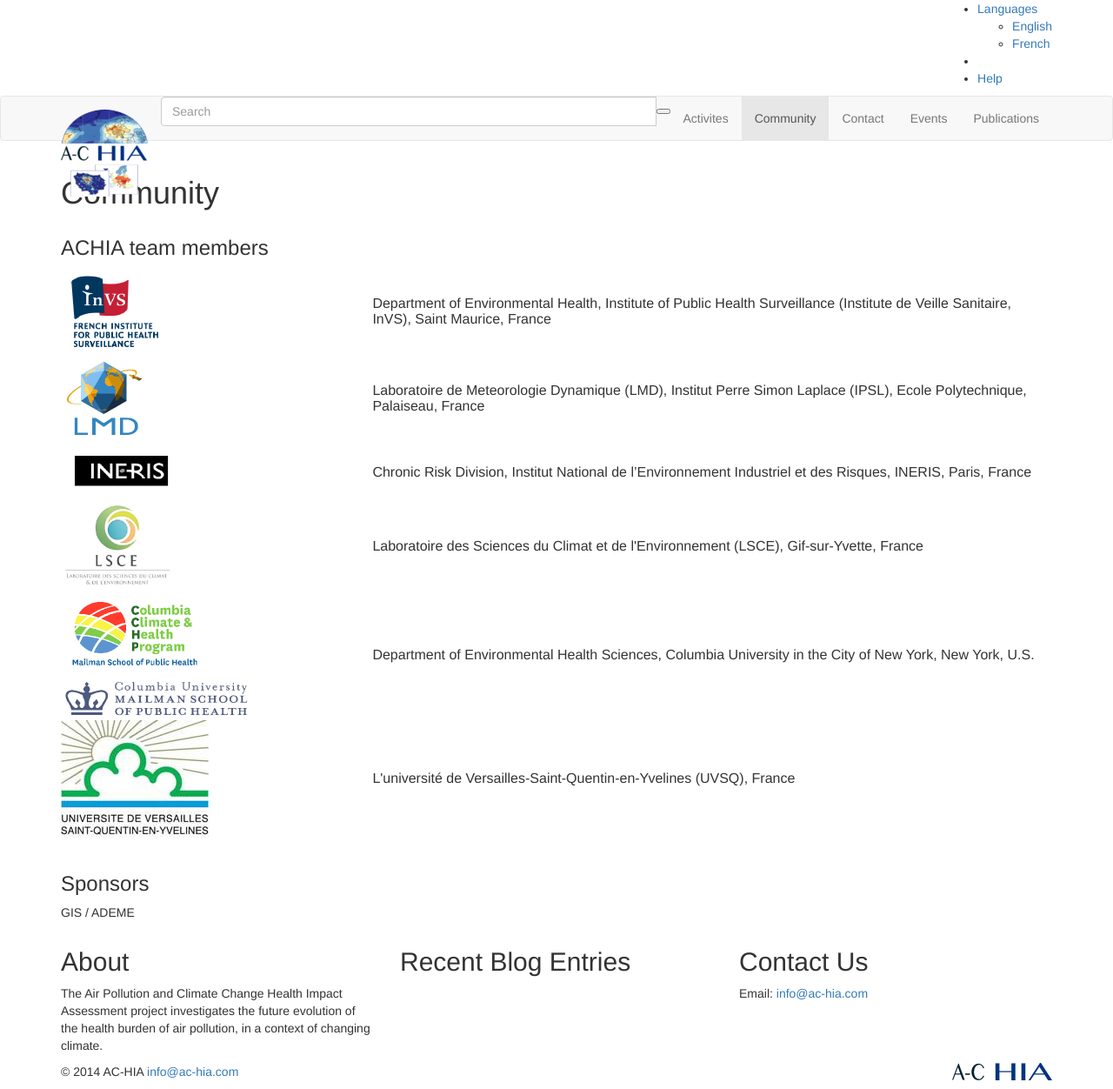
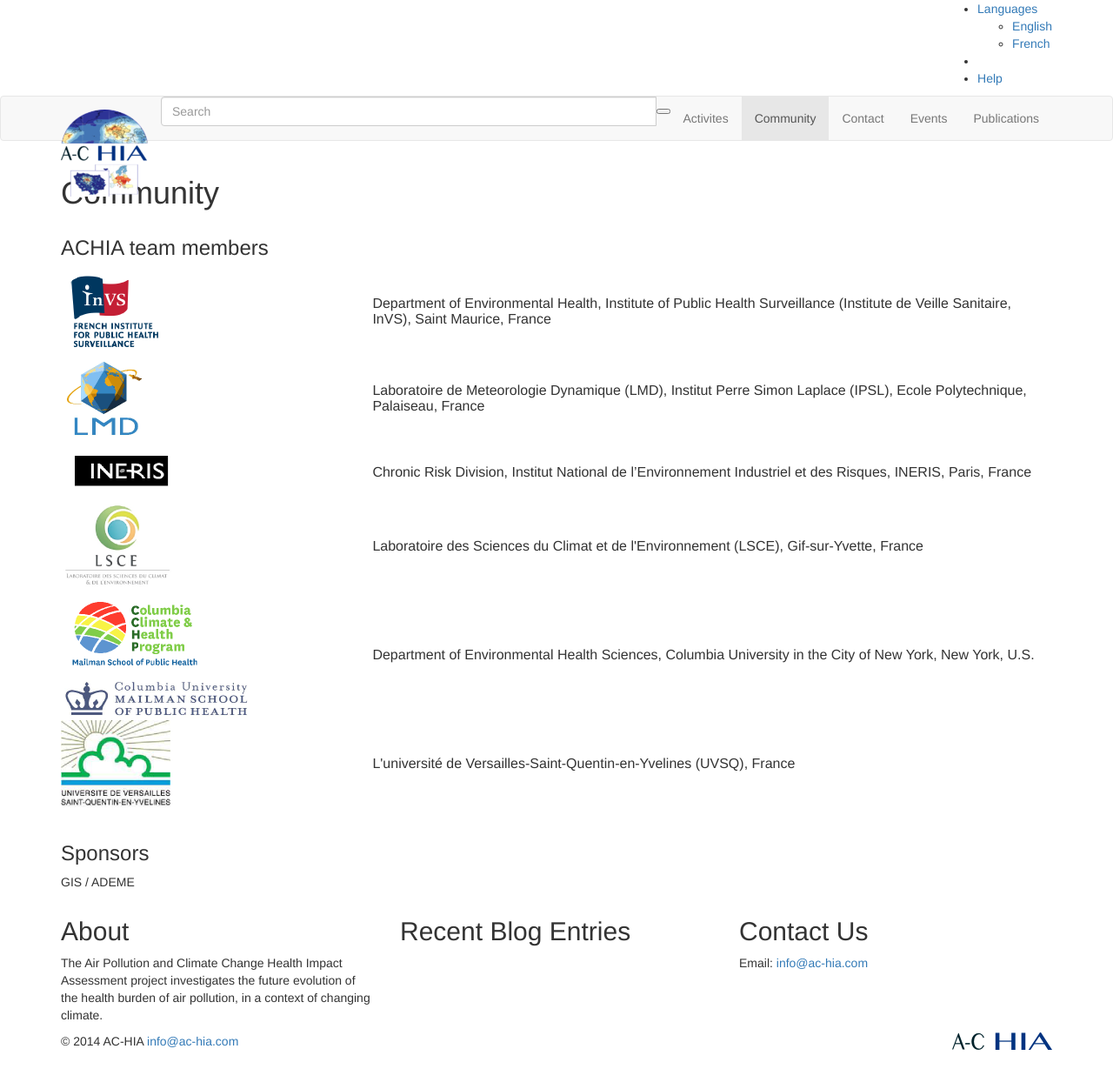
Before and after one commit to vlikhvar/achia, a Jekyll site: the page built from community.md, in a window 1280 px wide. Shown: the whole page at 87% size. Built offline with Jekyll 4.4.1, drawn with Linux system fonts in a browser that asks for light colours; nearby versions of some CDN libraries; library files that are not in the unit come from our copies; Markdown is read by kramdown in place of the engine named in the settings; after the commit the page ends 1217 px from its top, so only the background shows below that.

Commit message:
Update community.md

```diff
--- a/community.md
+++ b/community.md
@@ -42,7 +42,7 @@ Department of Environmental Health Sciences, Columbia University in the City of
         </td>
     </tr>
     <tr>
-        <td><img src="/assets/images/logo_UVSQ.JPG"></td>
+        <td><img src="/assets/images/logo_UVSQ_100.png"></td>
         <td>
 L'université de Versailles-Saint-Quentin-en-Yvelines (UVSQ), France
         </td>
```
